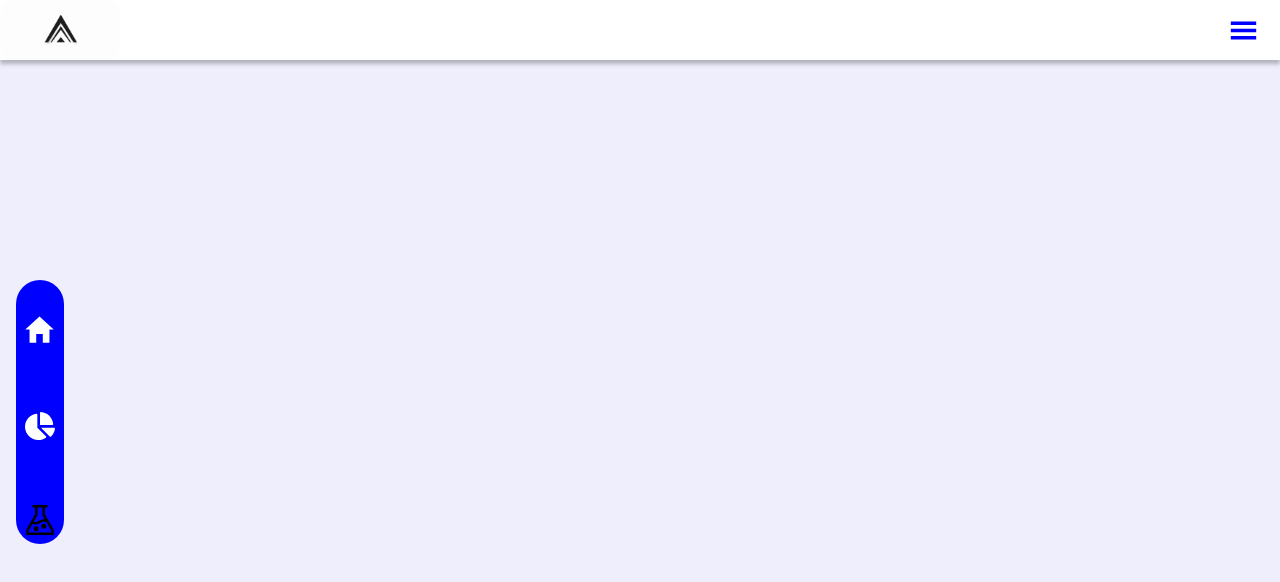
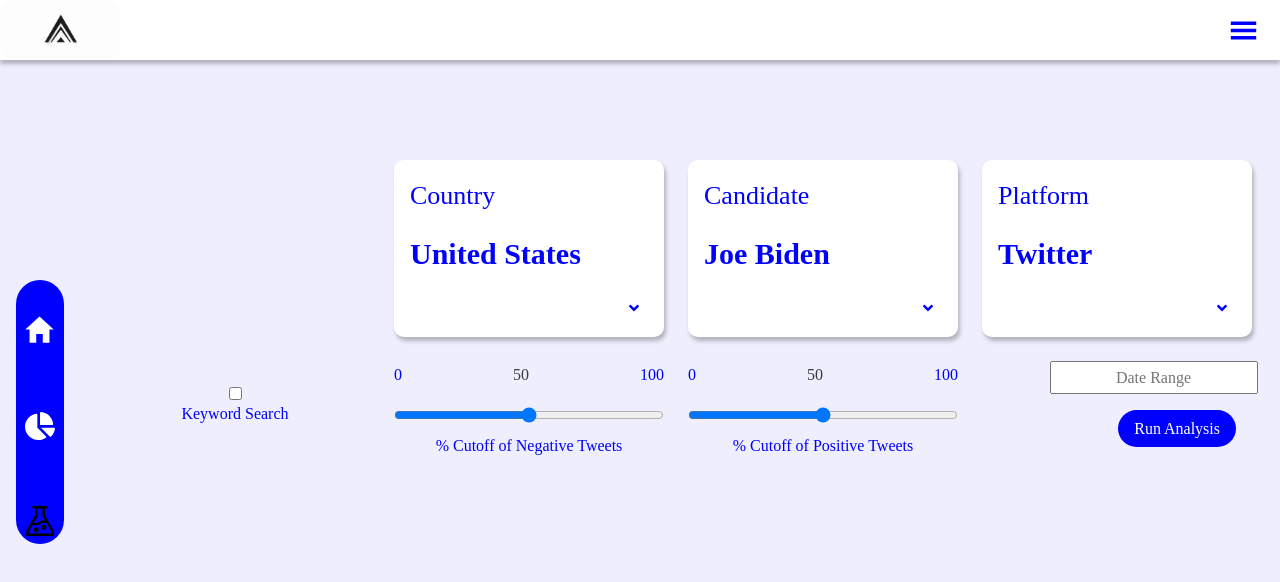
Before and after one commit to moviefan322/politic, a Next.js app: page / in a window 1280 px wide. Shown: the top 582 px of the page. Built offline with nearby package versions, Linux system fonts and the light colour scheme.

Commit message:
adds params section

```diff
--- /dev/null
+++ b/src/components/params.module.css
@@ -0,0 +1,49 @@
+.params {
+  position: relative;
+  top: 160px;
+  left: 100px;
+  width: 90%;
+}
+
+.box {
+  border-radius: 9.88px;
+  box-shadow: 2px 4px 4px 0px rgba(0, 0, 0, 0.25);
+  background-color: #ffffff;
+  padding: 1rem;
+}
+
+.boxHeader {
+  font-family: Poppins;
+  font-size: 26px;
+  font-weight: 400;
+  line-height: 39px;
+  letter-spacing: 0em;
+  text-align: left;
+}
+
+.boxSelected {
+  font-family: Poppins;
+  font-size: 30px;
+  font-weight: 700;
+  line-height: 45px;
+  letter-spacing: 0em;
+  text-align: left;
+}
+
+.boxIcon {
+  float: right;
+  border: none;
+  background-color: transparent;
+  color: var(--bs-secondary);
+}
+
+.runAnal {
+  border: none;
+  background-color: var(--bs-secondary);
+  color: white;
+  border-radius: 2rem;
+  padding: 0.3rem 1rem;
+  float: right;
+  margin-right: 1rem;
+  margin-top: 1rem;
+}
--- /dev/null
+++ b/src/components/params.tsx
@@ -0,0 +1,131 @@
+import { useState } from "react";
+import styles from "@/components/params.module.css";
+import { FaAngleDown } from "react-icons/fa";
+
+const Params = () => {
+  const [keywordChecked, setKeywordChecked] = useState(false);
+  const [selectedCountry, setSelectedCountry] = useState("United States");
+  const [selectedCandidate, setSelectedCandidate] = useState("Joe Biden");
+  const [selectedPlatform, setSelectedPlatform] = useState("Twitter");
+  const [negTweetCutoffValue, setNegTweetCutoffValue] = useState(50);
+  const [posTweetCutoffValue, setPosTweetCutoffValue] = useState(50);
+  const [dateRange, setDateRange] = useState("");
+
+  const handleKeywordCheckboxChange = () => {
+    setKeywordChecked(!keywordChecked);
+  };
+
+  const handleNegTweetCutoffChange = (event: any) => {
+    setNegTweetCutoffValue(event.target.value);
+  };
+
+  const handlePosTweetCutoffChange = (event: any) => {
+    setPosTweetCutoffValue(event.target.value);
+  };
+
+  return (
+    <div className={styles.params}>
+      <div className="row">
+        <div className="col-3 offset-3 d-flex flex-column text-secondary">
+          <div className={styles.box}>
+            <p className={styles.boxHeader}>Country</p>
+            <p className={styles.boxSelected}>{selectedCountry}</p>
+            <button className={styles.boxIcon}>
+              <FaAngleDown />
+            </button>
+          </div>
+        </div>
+        <div className="col-3 d-flex flex-column text-secondary">
+          <div className={styles.box}>
+            <p className={styles.boxHeader}>Candidate</p>
+            <p className={styles.boxSelected}>{selectedCandidate}</p>
+            <button className={styles.boxIcon}>
+              <FaAngleDown />
+            </button>
+          </div>
+        </div>
+        <div className="col-3 d-flex flex-column text-secondary">
+          <div className={styles.box}>
+            <p className={styles.boxHeader}>Platform</p>
+            <p className={styles.boxSelected}>{selectedPlatform}</p>
+            <button className={styles.boxIcon}>
+              <FaAngleDown />
+            </button>
+          </div>
+        </div>
+      </div>
+      <div className="row mt-4 text-secondary">
+        <div className="d-flex flex-column align-items-center justify-content-end col-3 mb-5">
+          <input
+            type="checkbox"
+            id="keyword"
+            name="keyword"
+            checked={keywordChecked}
+            onChange={handleKeywordCheckboxChange}
+          />
+          <label className="text-secondary" htmlFor="keyword">
+            Keyword Search
+          </label>
+          <input
+            className="text-center"
+            type="text"
+            id="keywordInput"
+            name="keywordInput"
+            placeholder="Negative, Tweets"
+            style={!keywordChecked ? { display: "none" } : {}}
+          />
+        </div>
+        <div className="col-3">
+          <div className="d-flex flex-row justify-content-between">
+            <p>0</p>
+            <p className="text-dark">{negTweetCutoffValue}</p>
+            <p>100</p>
+          </div>
+          <input
+            className="w-100"
+            type="range"
+            id="negTweetCutoff"
+            name="negTweetCutoff"
+            min={0}
+            max={100}
+            value={negTweetCutoffValue}
+            onChange={handleNegTweetCutoffChange}
+          />
+          <p className="text-center">% Cutoff of Negative Tweets</p>
+        </div>
+        <div className="col-3">
+          <div className="d-flex flex-row justify-content-between">
+            <p>0</p>
+            <p className="text-dark">{posTweetCutoffValue}</p>
+            <p>100</p>
+          </div>
+          <input
+            className="w-100"
+            type="range"
+            id="posTweetCutoff"
+            name="posTweetCutoff"
+            min={0}
+            max={100}
+            value={posTweetCutoffValue}
+            onChange={handlePosTweetCutoffChange}
+          />
+          <p className="text-center">% Cutoff of Positive Tweets</p>
+        </div>
+        <div className="col-3">
+          <div className="mx-auto w-50">
+            <input
+              className="text-center mx-auto"
+              type="text"
+              placeholder="Date Range"
+              value={dateRange}
+            />
+          </div>
+
+          <button className={styles.runAnal}>Run Analysis</button>
+        </div>
+      </div>
+    </div>
+  );
+};
+
+export default Params;
--- a/src/pages/index.tsx
+++ b/src/pages/index.tsx
@@ -2,12 +2,14 @@
 import Navbar from "@/components/navbar";
 import Sidebar from "@/components/sidebar";
 import styles from "@/pages/index.module.css";
+import Params from "@/components/params";
 
 const index = () => {
   return (
     <div className={styles.nav}>
       <Navbar />
       <Sidebar />
+      <Params />
     </div>
   );
 };
--- a/src/styles/bootstrap.scss
+++ b/src/styles/bootstrap.scss
@@ -5,6 +5,7 @@
 $primary: #f8b547;
 $secondary: blue;
 $light: #fbf9f5;
+$dark: #343a40;
 $body-bg: $light;
 
 // Spacing
--- a/src/styles/globals.css
+++ b/src/styles/globals.css
@@ -2,6 +2,7 @@
   box-sizing: border-box;
   background-color: rgba(238, 238, 253, 1);
   overflow: hidden;
+  font-family: Poppins;
 }
 
 body,
```
